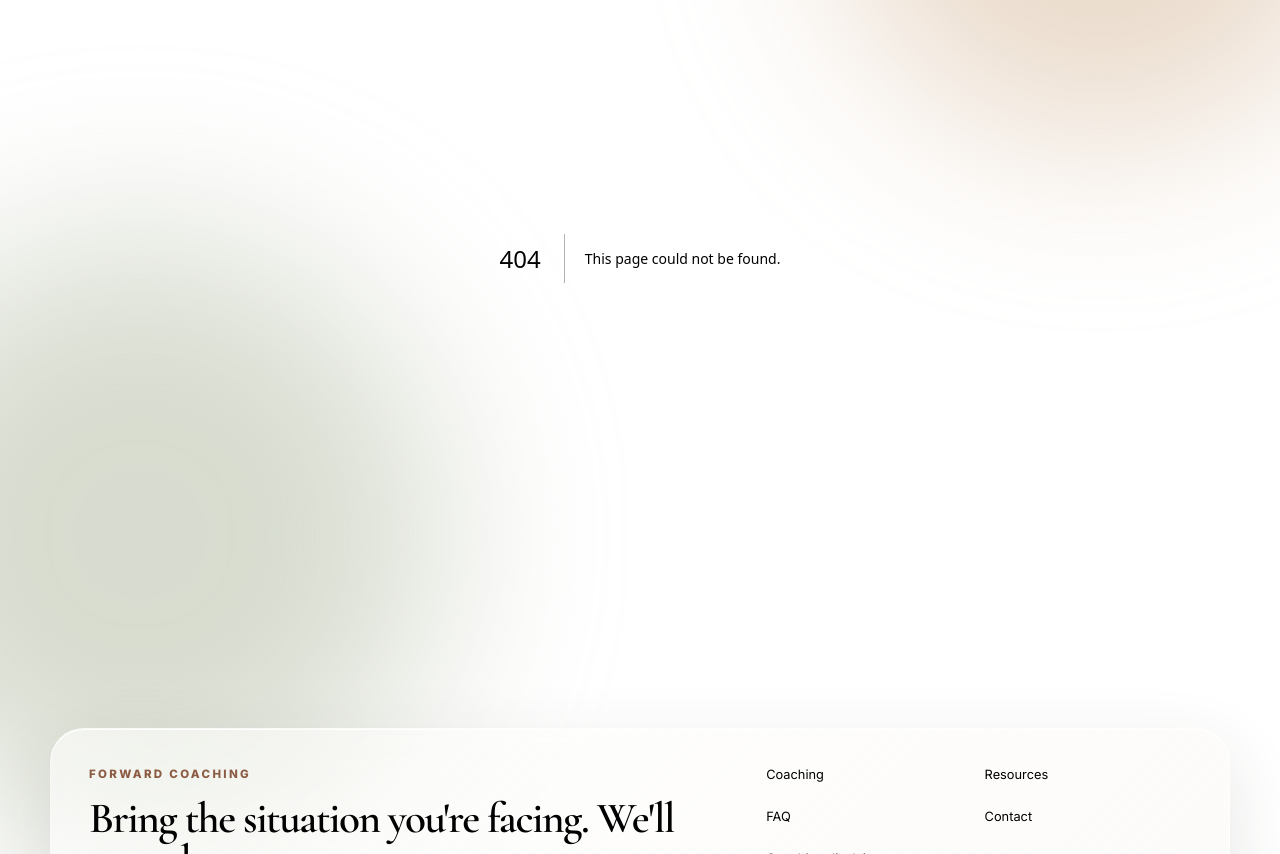
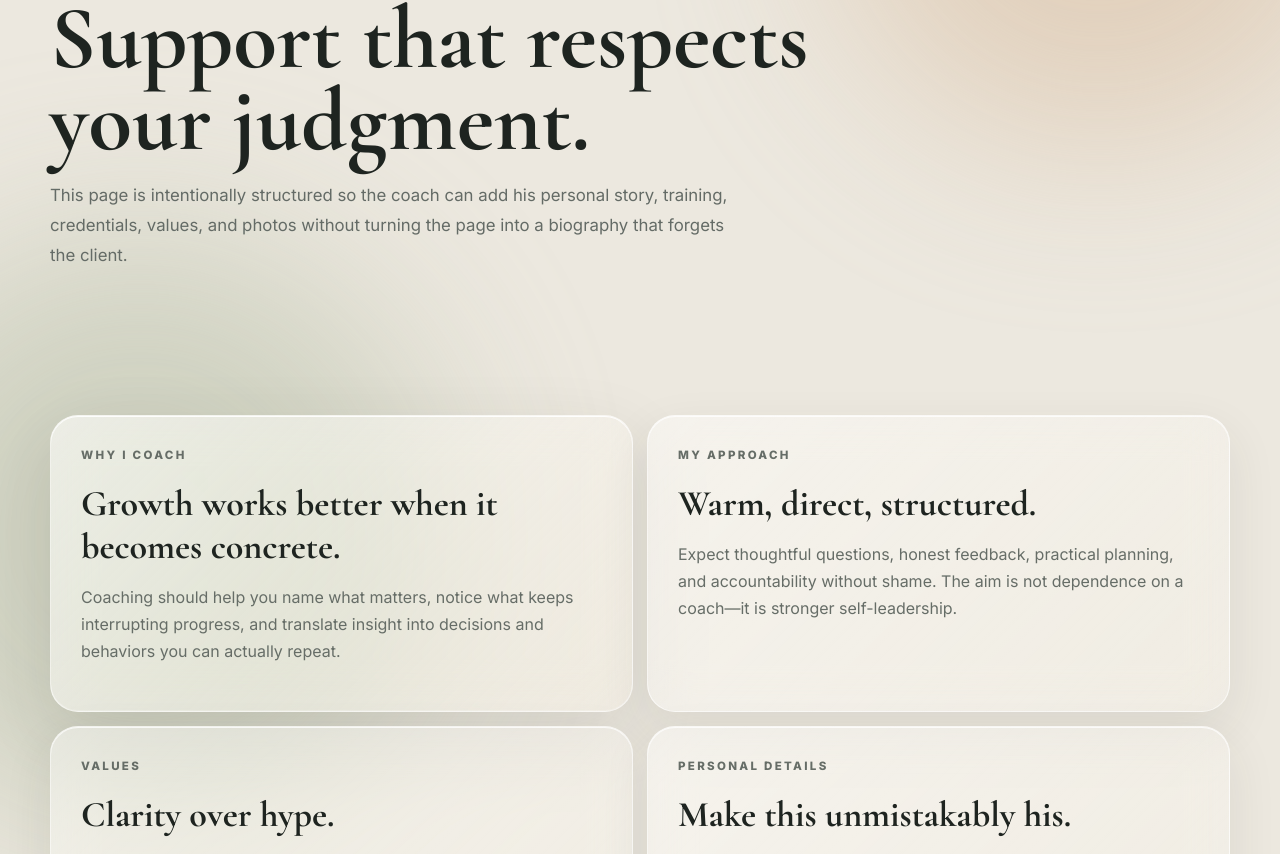
Before and after one commit to kstring00/life-coach, a Next.js app: page /about in a window 1280 px wide. Before the commit this address had no page. Shown: the part 226-1080 px from the top of the page. Built offline with nearby package versions, Linux system fonts and the light colour scheme.

Commit message:
Build about page

```diff
--- /dev/null
+++ b/app/about/page.tsx
@@ -0,0 +1,13 @@
+export const metadata = { title: 'About', description: 'Meet the coach and learn the philosophy behind practical, grounded life coaching.' };
+
+export default function AboutPage(){
+  return <main>
+    <section className="section-shell page-hero"><p className="eyebrow">ABOUT THE COACH</p><h1>Support that respects your judgment.</h1><p>This page is intentionally structured so the coach can add his personal story, training, credentials, values, and photos without turning the page into a biography that forgets the client.</p></section>
+    <section className="section-shell section-pad content-grid">
+      <article className="content-card glass glass-strong"><p className="eyebrow">WHY I COACH</p><h2>Growth works better when it becomes concrete.</h2><p>Coaching should help you name what matters, notice what keeps interrupting progress, and translate insight into decisions and behaviors you can actually repeat.</p></article>
+      <article className="content-card glass"><p className="eyebrow">MY APPROACH</p><h2>Warm, direct, structured.</h2><p>Expect thoughtful questions, honest feedback, practical planning, and accountability without shame. The aim is not dependence on a coach—it is stronger self-leadership.</p></article>
+      <article className="content-card glass"><p className="eyebrow">VALUES</p><h2>Clarity over hype.</h2><ul><li>Respect the person, not just the goal.</li><li>Be specific enough to act.</li><li>Build systems that fit real life.</li><li>Review progress without judgment.</li><li>Tell the truth about what coaching can and cannot do.</li></ul></article>
+      <article className="content-card glass"><p className="eyebrow">PERSONAL DETAILS</p><h2>Make this unmistakably his.</h2><p>Add a grounded portrait, a short origin story, relevant education or certifications, professional experience, hobbies, and a few details that help clients understand the human being they will actually be talking to.</p></article>
+    </section>
+  </main>
+}
```
